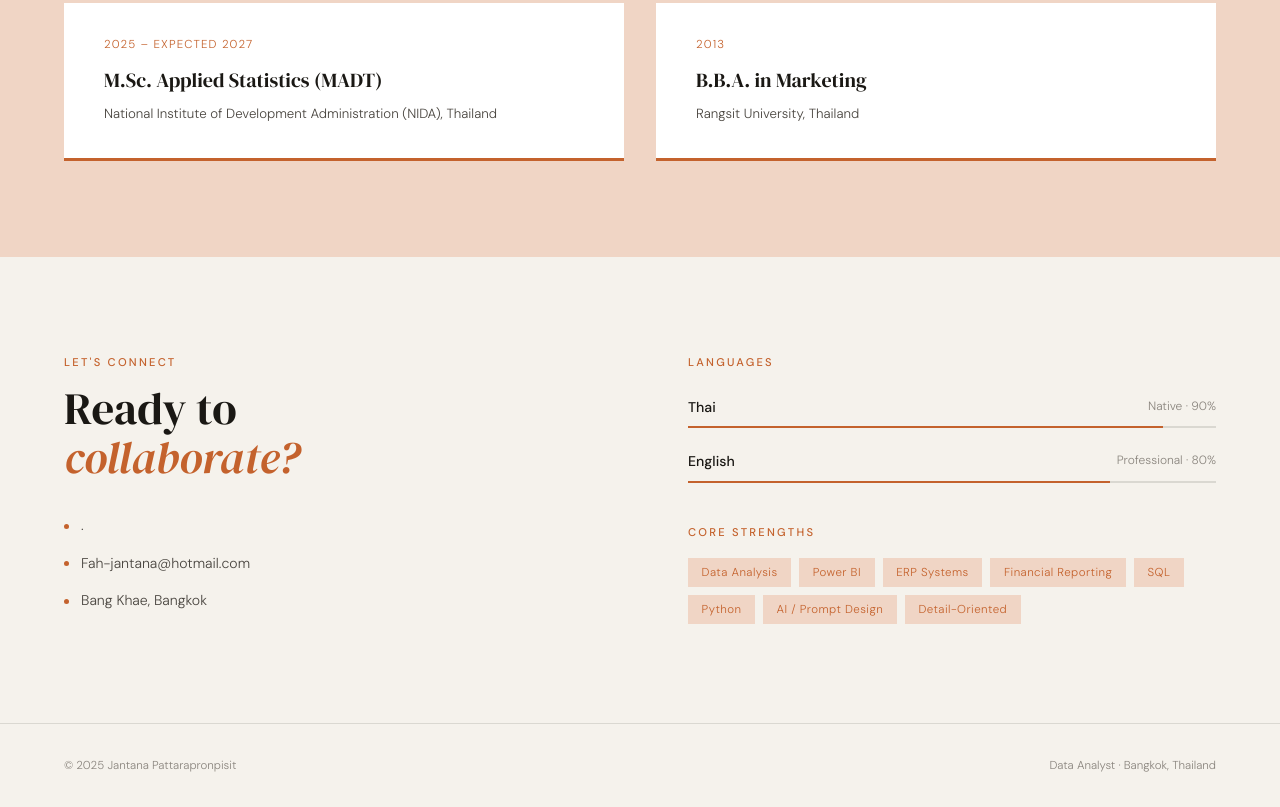
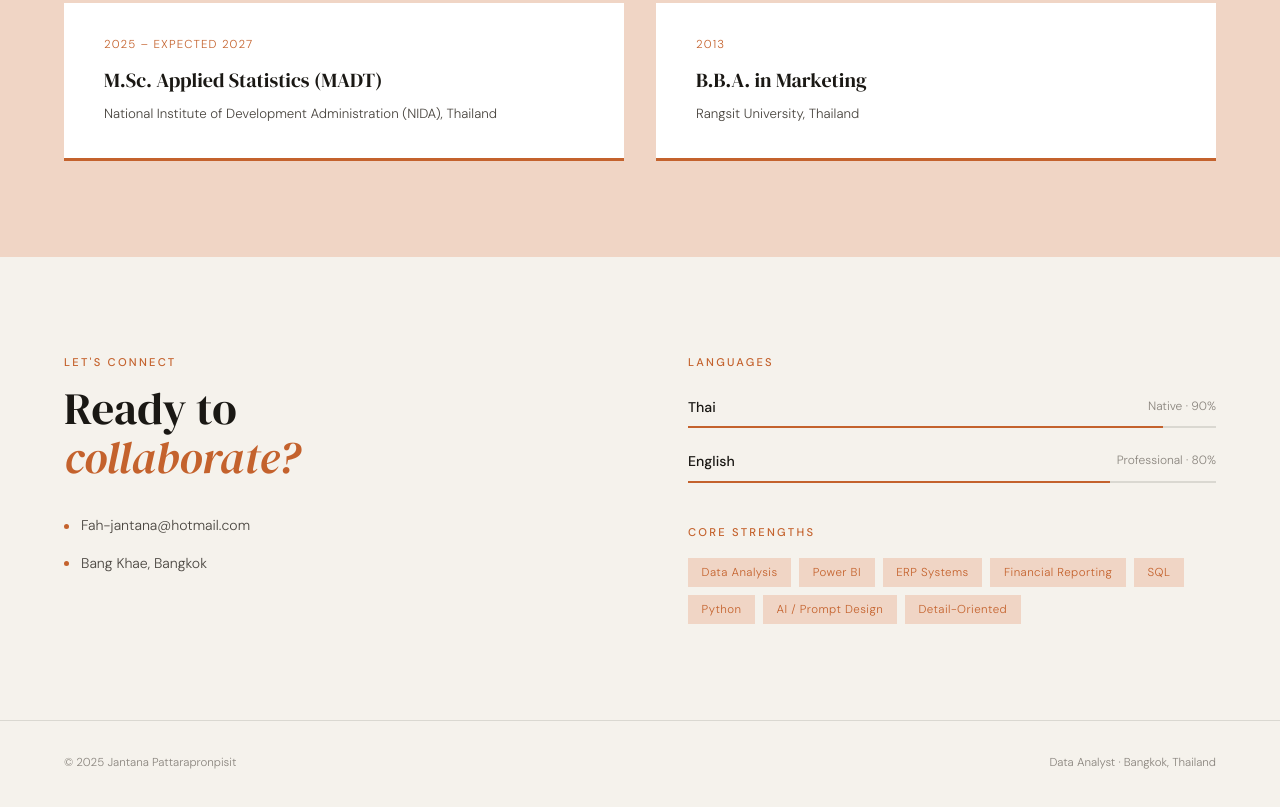
Before and after one commit to Fahjnp/portfolio, a plain HTML site: page index.html in a window 1280 px wide. Shown: the part 3807-4614 px from the top of the page. Drawn offline with Linux system fonts and the light colour scheme.

Commit message:
Update index.html

```diff
--- a/index.html
+++ b/index.html
@@ -373,7 +373,6 @@ footer{padding:2rem 4rem;border-top:.5px solid var(--line);display:flex;justify-
     <div>
       <div class="section-label">Let's connect</div>
       <div class="contact-big">Ready to<br><em style="font-family:'DM Serif Display',serif;font-style:italic;color:var(--accent)">collaborate?</em></div>
-      <a href="" class="contact-detail"><span class="contact-dot"></span>.</a>
       <a href="mailto:Fah-jantana@hotmail.com" class="contact-detail"><span class="contact-dot"></span>Fah-jantana@hotmail.com</a>
       <div class="contact-detail"><span class="contact-dot"></span>Bang Khae, Bangkok</div>
     </div>
```
